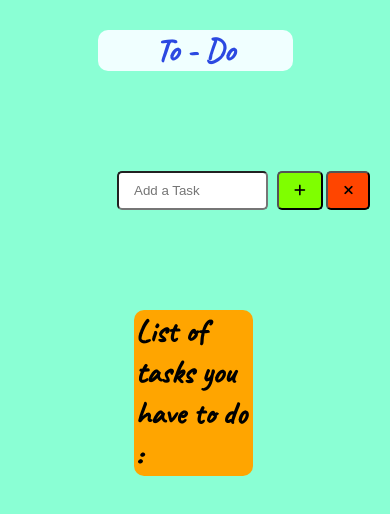
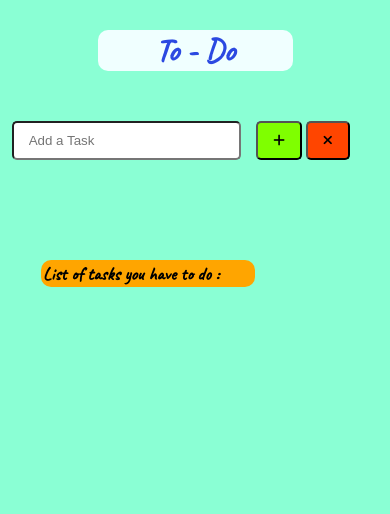
Before and after one commit to KalyanamGanesh/To-Do-App, a plain HTML site: page index.html in a window 390 px wide. Drawn offline with Linux system fonts and the light colour scheme.

Commit message:
Update todo.css

```diff
--- a/todo.css
+++ b/todo.css
@@ -71,3 +71,26 @@ body{
     position: relative;
     left:-15px;
 }
+
+@media(max-width:480px){
+    #input{
+        margin:50px 3%;
+        width:50%;
+    }
+    #divis{
+        width:100%;
+        margin:50px 1px;
+        font-size:8px;
+    }
+    #textD{
+        position: relative;
+        left:0px;
+        font-size: 18.3px;
+    }
+    #listele{
+        font-size: 1.3rem;
+        width:100%;
+        position: relative;
+        left:0px;
+    }
+}
```
